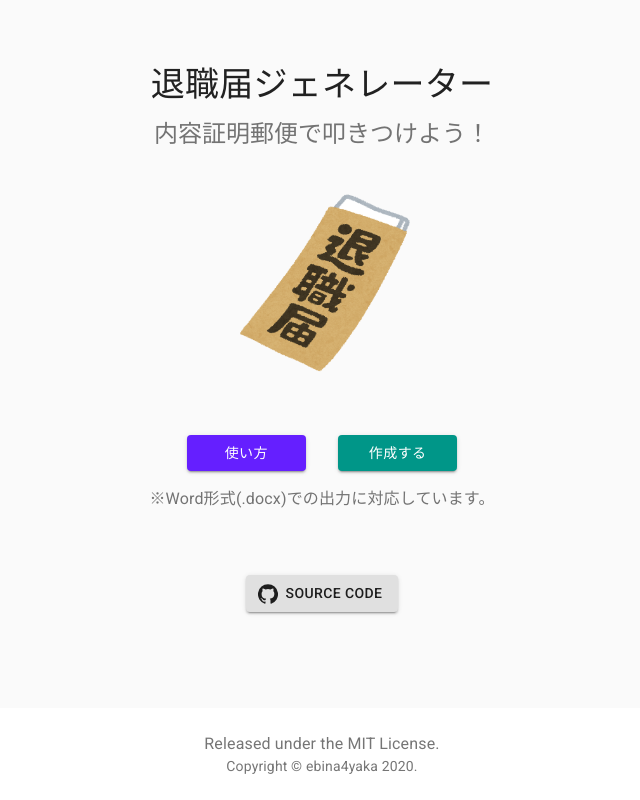
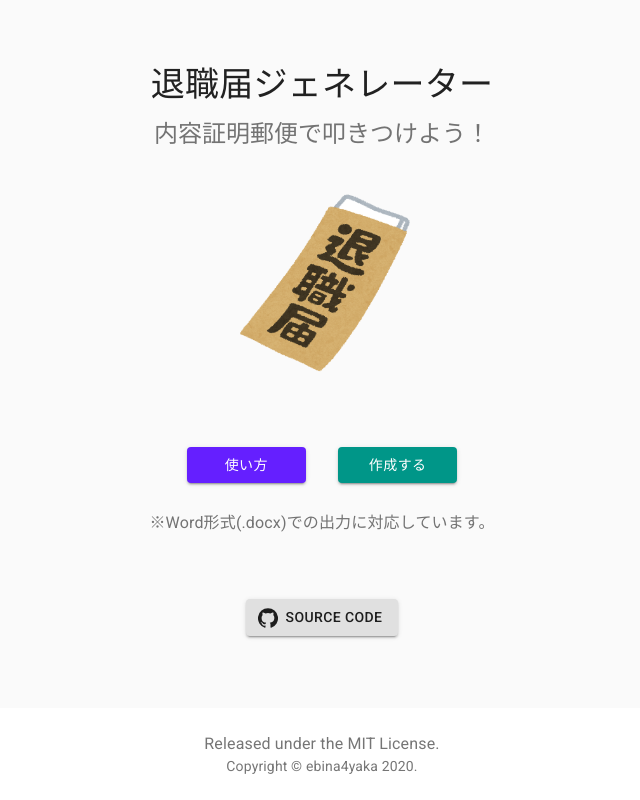
Before and after one commit to ebina4yaka/resignation-report-generater-jp, a Next.js app: page / in a window 1280 px wide. Shown: the whole page, without its empty margins (318-958 px from the left). Built offline with nearby package versions, Linux system fonts and the light colour scheme.

Commit message:
fix margin

```diff
--- a/src/molecules/HeroButtons.tsx
+++ b/src/molecules/HeroButtons.tsx
@@ -7,8 +7,7 @@ import Link from 'next/link'
 const useStyles = makeStyles((theme) =>
   createStyles({
     button: {
-      marginLeft: theme.spacing(2),
-      marginRight: theme.spacing(2),
+      margin: theme.spacing(1.5, 2, 1.5),
       width: '15ch',
     },
   })
```
